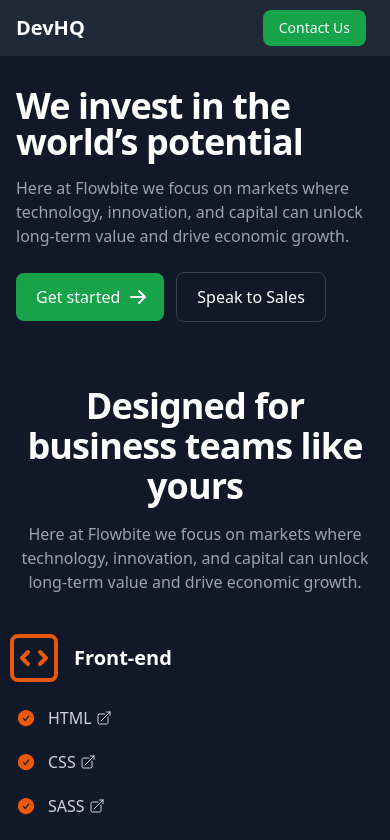
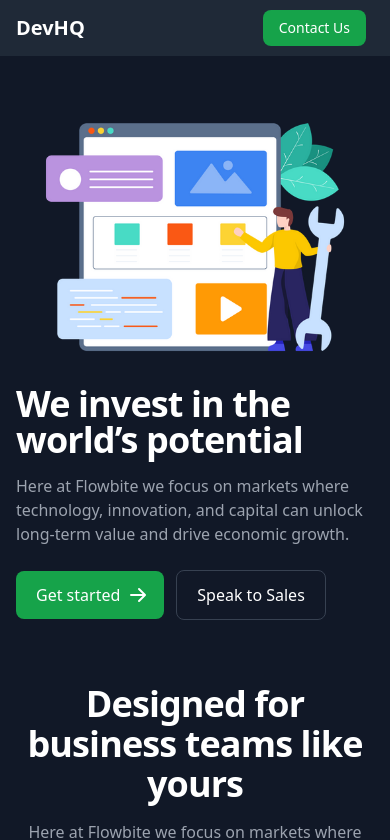
Before and after one commit to leojune12/portfolio, a Nuxt app: page / in a window 390 px wide. Shown: the top 840 px of the page. Built offline with nearby package versions, Linux system fonts and the light colour scheme.

Commit message:
Make hero image visible on mobile view

```diff
--- a/components/home/HeroTwoComponent.vue
+++ b/components/home/HeroTwoComponent.vue
@@ -3,7 +3,7 @@
 <template>
     <div class="bg-gray-900">
         <div class="grid max-w-screen-xl px-4 py-8 mx-auto lg:gap-8 xl:gap-0 lg:py-16 lg:grid-cols-12">
-            <div class="mr-auto place-self-center lg:col-span-7">
+            <div class="mr-auto place-self-center lg:col-span-7 order-2 lg:order-1">
                 <h1 class="max-w-2xl mb-4 text-4xl font-extrabold tracking-tight leading-none md:text-5xl xl:text-6xl text-white">We invest in the world’s potential</h1>
                 <p class="max-w-2xl mb-6 font-light lg:mb-8 md:text-lg lg:text-xl text-gray-400">Here at Flowbite we focus on markets where technology, innovation, and capital can unlock long-term value and drive economic growth.</p>
                 <a href="#" class="inline-flex items-center justify-center px-5 py-3 mr-3 text-base font-medium text-center text-white rounded-lg bg-green-600 hover:bg-green-700 focus:ring-4 focus:ring-green-800">
@@ -14,7 +14,7 @@
                     Speak to Sales
                 </a>
             </div>
-            <div class="hidden lg:mt-0 lg:col-span-5 lg:flex">
+            <div class="lg:mt-0 lg:col-span-5 lg:flex order-1 lg:order-2 flex justify-center">
                 <img src="/images/web-development-3465540-2928730.webp" alt="Hero image">
             </div>
         </div>
```
